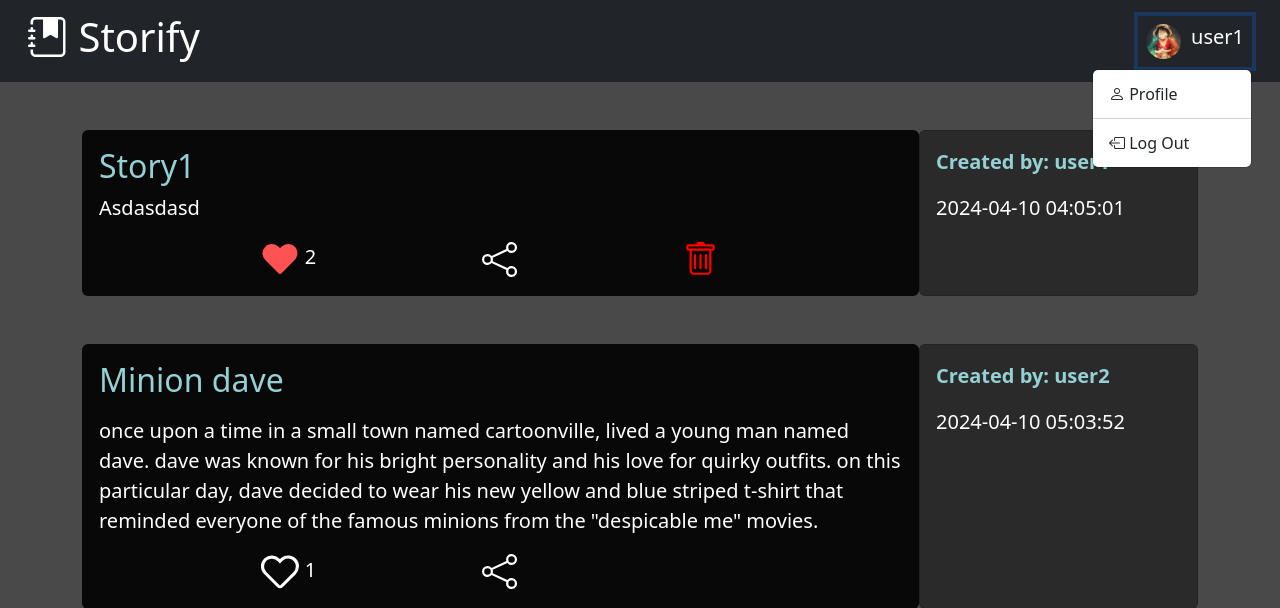
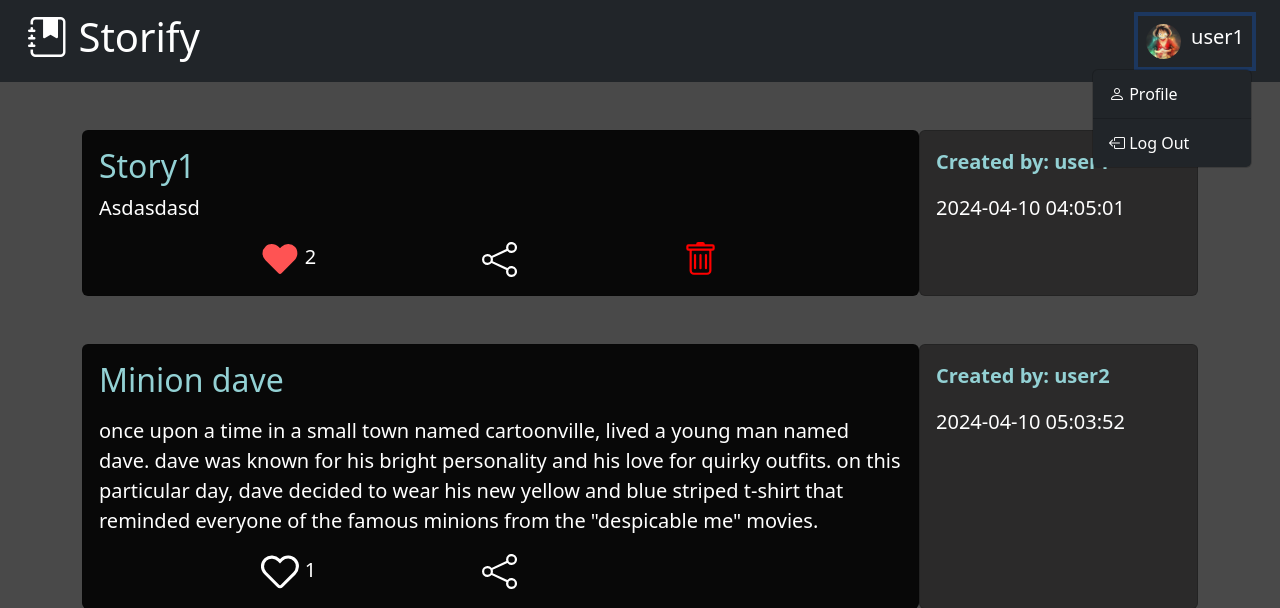
Before and after one commit to nklxsns/Flash-Fiction, a Flask app: page / in a window 1280 px wide, after a click that opens the changed part. Shown: the top 608 px of the page. Run offline with Flask 3, Linux system fonts and the light colour scheme; a user stored in the database is signed in.

Commit message:
Update homepage-styles.css

```diff
--- a/website/static/css/homepage-styles.css
+++ b/website/static/css/homepage-styles.css
@@ -1,7 +1,12 @@
 body {
   background-color: #494949;
 }
-
+.dropdown-item{
+  color: white !important;
+}
+.dropdown-menu{
+  background-color: #212529;
+}
 .profile-menu {
   .dropdown-menu {
     right: 0;
```
